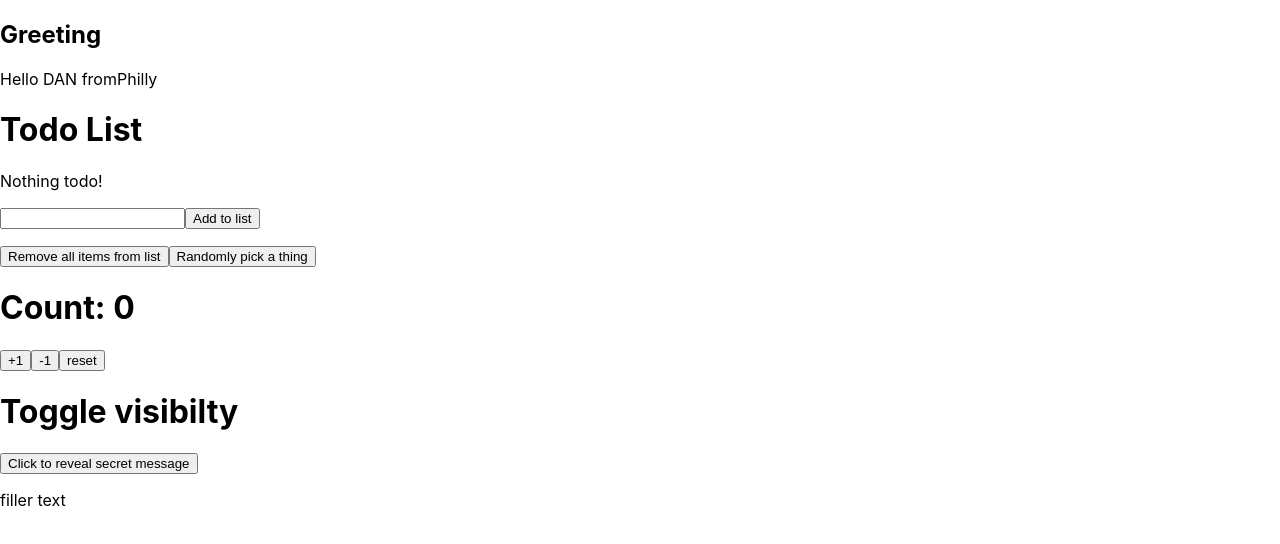
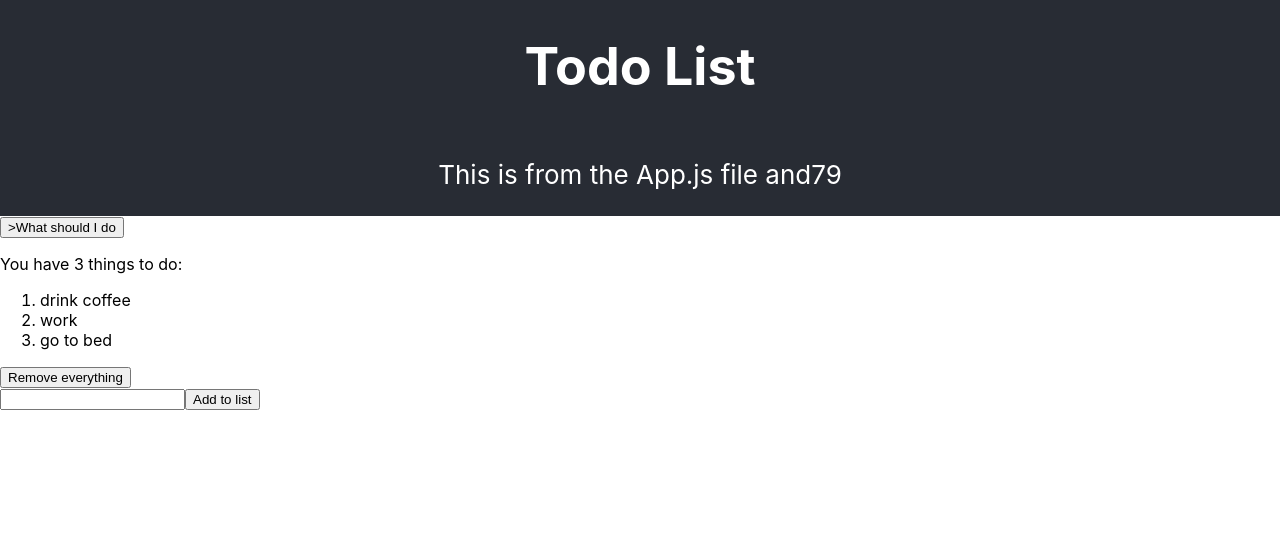
Before and after one commit to danMulvihill/React_reveiw, a React (Create React App) app: page / in a window 1280 px wide. Shown: the top 544 px of the page. Built offline with nearby package versions, Linux system fonts and the light colour scheme.

Commit message:
added props

```diff
--- a/public/index.html
+++ b/public/index.html
@@ -18,6 +18,6 @@
   <body>
     <noscript>You need to enable JavaScript to run this app.</noscript>
     <div id="root">root div</div>
-      filler text
+
   </body>
 </html>
--- a/src/App.css
+++ b/src/App.css
@@ -15,7 +15,7 @@
 
 .App-header {
   background-color: #282c34;
-  min-height: 100vh;
+  min-height: 10vh;
   display: flex;
   flex-direction: column;
   align-items: center;
--- a/src/App.js
+++ b/src/App.js
@@ -1,20 +1,95 @@
 import React from 'react';
-import logo from './logo.svg';
+
+
 import './App.css';
 
 
+class TodoApp extends React.Component{
+  render(){
+    const t = "Todo List";
+    const d = "This is from the App.js file and"+7+9;
+    const ops = ["drink coffee", "work", "go to bed"];
+    return <div>
+      <Header title = {t} description = {d}/>
+      <Action />
+      <Options options = {ops} />
+      <AddOption />
+    </div>
+  }
+}
 
+class Header extends React.Component{
+  render() {
 
-
-
-function App() {
     return (
       <div className="App">
         <header className="App-header">
-        This is from the App.js file
+          <h1>{this.props.title}</h1>
+          <p>{this.props.description}</p>
+
         </header>
       </div>
     );
   }
+}
 
-export default App;
+class Action extends React.Component{
+  handlePick(){
+    alert("Do it!");
+  }
+  render(){
+    return <div>
+      <button onClick={this.handlePick}>>What should I do</button>
+    </div>
+  }
+}
+
+class Options extends React.Component {
+  handleRemove(){
+    console.log("all gone")
+  }
+  render(){
+    return <div>
+      <p>You have {this.props.options.length} things to do:</p>
+      <ol>
+  {this.props.options.map((op) => <Option key={op} option={op} />)}
+      </ol>
+      <button onClick={this.handleRemove}>Remove everything</button>
+    </div>
+  }
+}
+
+class Option extends React.Component{
+  render(){
+    return <li>{this.props.option}</li>
+  }
+}
+
+class AddOption extends React.Component {
+  onFormSubmit(e){
+    e.preventDefault();
+    let option = e.target.elements.option.value;
+    if (option){
+        // user.options.push(option);
+        console.log(option);
+        e.target.elements.option.value = "";
+    }
+  }
+  render(){
+    return <div>
+        <form onSubmit={this.onFormSubmit}>
+            <input type="text" name="option" />
+            <button>Add to list</button>
+        </form>
+    </div>
+  }
+}
+
+const fullApp = <div>
+  <Header />
+  <Action />
+  <Options />
+  <AddOption />
+</div>
+
+export default TodoApp;
--- a/src/index.js
+++ b/src/index.js
@@ -1,7 +1,7 @@
 import React from 'react';
 import ReactDOM from 'react-dom';
 import './index.css';
-import App from './App';
+import TodoApp from './App';
 import * as serviceWorker from './serviceWorker';
 
 var user ={
@@ -101,8 +101,11 @@ function renderApp(){
 
 
 
+/****toggle these 2 commits to go back and forward between versions ****/
 
-renderApp();
+//renderApp();
+ReactDOM.render(<TodoApp />, document.getElementById('root'));
+
 
 // If you want your app to work offline and load faster, you can change
 // unregister() to register() below. Note this comes with some pitfalls.
```
Lines whose indentation alone changed are shown as unchanged.
